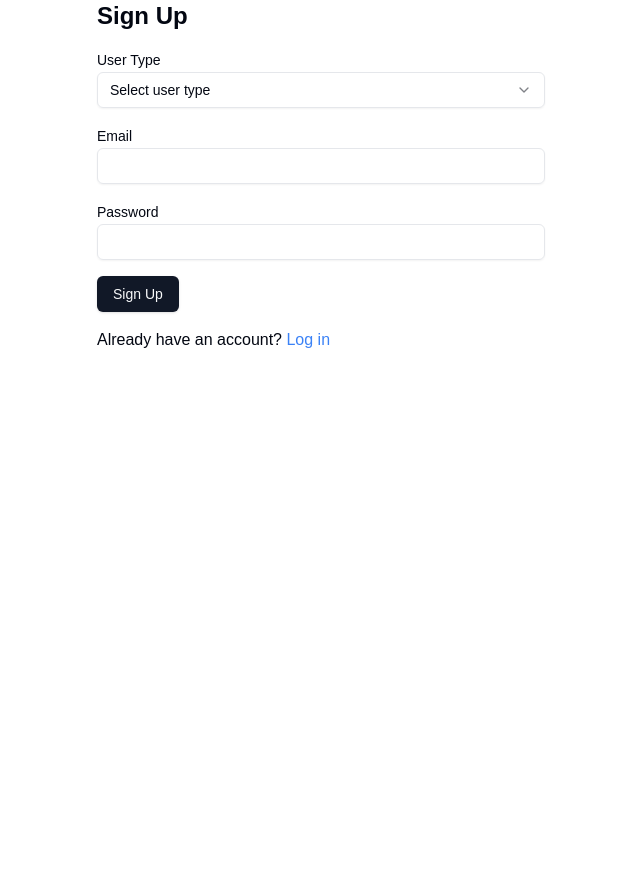
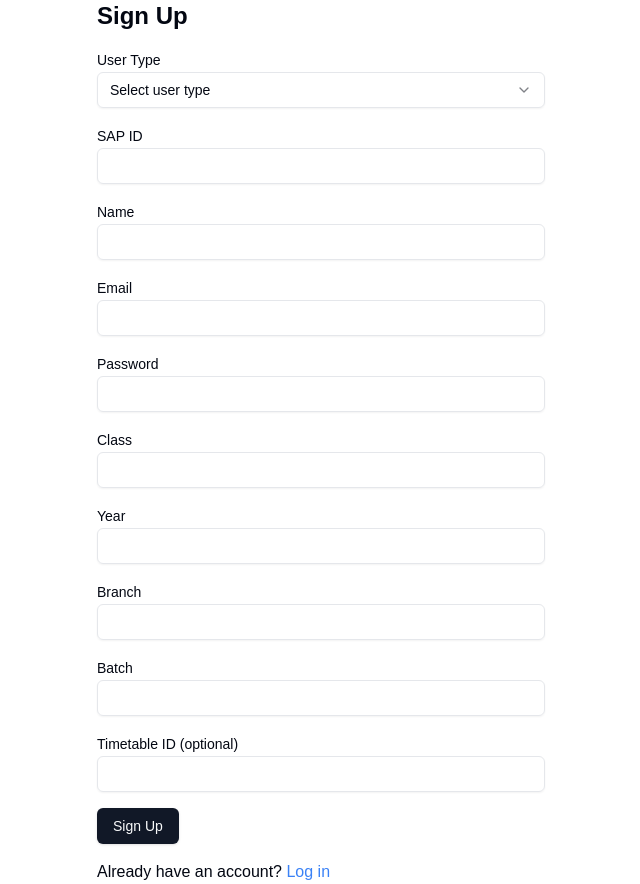
Before and after one commit to yash-madhani/FSD, a Next.js app in the folder frontend/: page /signup in a window 1280 px wide. Shown: the whole page, without its empty margins (319-959 px from the left). Before the commit the page ends 800 px from the top, so only its background shows below. Built offline with nearby package versions, Linux system fonts and the light colour scheme; no server answers.

Commit message:
Updated authentication for new tables

```diff
--- a/frontend/src/app/login/page.jsx
+++ b/frontend/src/app/login/page.jsx
@@ -26,15 +26,15 @@ export default function Login() {
     if (error) {
       setError(error.message);
     } else {
-      router.push("/dashboard"); // Redirect after login
+      router.push("/"); // Redirect after login
     }
     setLoading(false);
   };
 
-  const handleGoogleLogin = async () => {
-    const { error } = await supabase.auth.signInWithOAuth({ provider: "google" });
-    if (error) setError(error.message);
-  };
+  // const handleGoogleLogin = async () => {
+  //   const { error } = await supabase.auth.signInWithOAuth({ provider: "google" });
+  //   if (error) setError(error.message);
+  // };
 
   return (
     <div className="max-w-md mx-auto">
@@ -63,9 +63,9 @@ export default function Login() {
         <Button type="submit" disabled={loading}>
           {loading ? "Logging in..." : "Login"}
         </Button>
-        <Button onClick={handleGoogleLogin} className="bg-red-500 text-white w-full">
+        {/* <Button onClick={handleGoogleLogin} className="bg-red-500 text-white w-full">
           Login with Google
-        </Button>
+        </Button> */}
         {error && <p className="text-red-500">{error}</p>}
       </form>
       <p className="mt-4">
--- a/frontend/src/app/signup/page.jsx
+++ b/frontend/src/app/signup/page.jsx
@@ -10,8 +10,15 @@ import { useRouter } from "next/navigation";
 
 export default function Signup() {
   const [userType, setUserType] = useState("student");
+  const [sapId, setSapId] = useState("");
+  const [name, setName] = useState("");
   const [email, setEmail] = useState("");
   const [password, setPassword] = useState("");
+  const [classInfo, setClassInfo] = useState("");
+  const [year, setYear] = useState("");
+  const [branch, setBranch] = useState("");
+  const [batch, setBatch] = useState("");
+  const [timetableId, setTimetableId] = useState("");
   const [loading, setLoading] = useState(false);
   const [error, setError] = useState(null);
   const router = useRouter();
@@ -21,13 +28,27 @@ export default function Signup() {
     setLoading(true);
     setError(null);
 
-    const { error } = await supabase.auth.signUp({ email, password });
+    const { error: authError } = await supabase.auth.signUp({ email, password });
 
-    if (error) {
-      setError(error.message);
+    if (authError) {
+      setError(authError.message);
     } else {
-      alert("Check your email for confirmation!");
-      router.push("/login"); // Redirect to login after signing up
+      try {
+        if (userType === "student") {
+          const { error: studentError } = await supabase.from("students").insert([
+            { sap_id: sapId, name, email, class: classInfo, year, branch, batch, timetable_id: timetableId || null }
+          ]);
+          if (studentError) throw studentError;
+        } else {
+          const { error: teacherError } = await supabase.from("teachers").insert([
+            { sap_id: sapId, name, email, incharge_of_class: classInfo }
+          ]);
+          if (teacherError) throw teacherError;
+        }
+        router.push("/"); // Redirect to home page
+      } catch (dbError) {
+        setError(dbError.message);
+      }
     }
     setLoading(false);
   };
@@ -49,6 +70,14 @@ export default function Signup() {
           </Select>
         </div>
         <div>
+          <Label>SAP ID</Label>
+          <Input type="text" value={sapId} onChange={(e) => setSapId(e.target.value)} required />
+        </div>
+        <div>
+          <Label>Name</Label>
+          <Input type="text" value={name} onChange={(e) => setName(e.target.value)} required />
+        </div>
+        <div>
           <Label>Email</Label>
           <Input type="email" value={email} onChange={(e) => setEmail(e.target.value)} required />
         </div>
@@ -56,6 +85,36 @@ export default function Signup() {
           <Label>Password</Label>
           <Input type="password" value={password} onChange={(e) => setPassword(e.target.value)} required />
         </div>
+        {userType === "student" && (
+          <>
+            <div>
+              <Label>Class</Label>
+              <Input type="text" value={classInfo} onChange={(e) => setClassInfo(e.target.value)} required />
+            </div>
+            <div>
+              <Label>Year</Label>
+              <Input type="text" value={year} onChange={(e) => setYear(e.target.value)} required />
+            </div>
+            <div>
+              <Label>Branch</Label>
+              <Input type="text" value={branch} onChange={(e) => setBranch(e.target.value)} required />
+            </div>
+            <div>
+              <Label>Batch</Label>
+              <Input type="text" value={batch} onChange={(e) => setBatch(e.target.value)} required />
+            </div>
+            <div>
+              <Label>Timetable ID (optional)</Label>
+              <Input type="number" value={timetableId} onChange={(e) => setTimetableId(e.target.value)} />
+            </div>
+          </>
+        )}
+        {userType === "teacher" && (
+          <div>
+            <Label>Class/Batch</Label>
+            <Input type="text" value={classInfo} onChange={(e) => setClassInfo(e.target.value)} />
+          </div>
+        )}
         <Button type="submit" disabled={loading}>
           {loading ? "Signing up..." : "Sign Up"}
         </Button>
```
